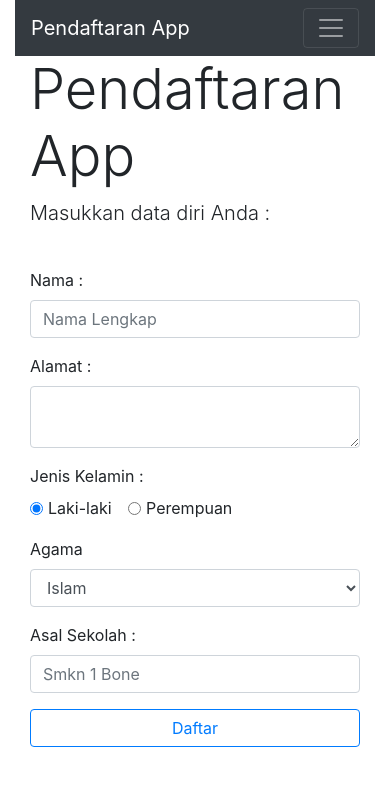
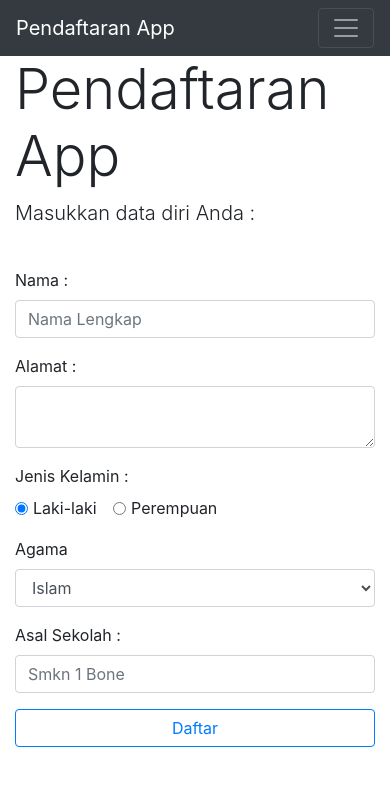
Before and after one commit to Khaeruddinasdar12/simple_crud, a PHP site: page / in a window 390 px wide. Shown: the top 786 px of the page. Run offline with PHP 8.4, Linux system fonts and the light colour scheme; some libraries are stand-ins or nearby versions.

Commit message:
responsive fix

```diff
--- a/index.php
+++ b/index.php
@@ -40,6 +40,7 @@
 <!DOCTYPE html>
 <html>
 <head>
+	<meta name="viewport" content="width=device-width, initial-scale=1.0" />
 	<title>Pendaftaran App - Daftar</title>
 
 	<link rel="stylesheet" type="text/css" href="bootstrap/css/bootstrap.min.css">
@@ -48,7 +49,6 @@
 	<script src="https://maxcdn.bootstrapcdn.com/bootstrap/4.0.0/js/bootstrap.min.js" integrity="sha384-JZR6Spejh4U02d8jOt6vLEHfe/JQGiRRSQQxSfFWpi1MquVdAyjUar5+76PVCmYl" crossorigin="anonymous"></script>
 </head>
 <body>
-<div class="container">
 	<nav class="navbar navbar-expand-lg navbar-dark bg-dark">
 		<a class="navbar-brand" href="#">Pendaftaran App</a>
 		<button class="navbar-toggler" type="button" data-toggle="collapse" data-target="#navbarSupportedContent" aria-controls="navbarSupportedContent" aria-expanded="false" aria-label="Toggle navigation">
@@ -72,8 +72,9 @@
 			</ul>
 		</div>
 	</nav>
-
-<div class="container col-md-8">
+	<div class="container">
+		<div class="row justify-content-md-center">
+			<div class="col-md-8">
 				<h1 class="display-4">Pendaftaran App</h1>
 				<p class="lead">Masukkan data diri Anda :</p>
 				<br>
@@ -141,9 +142,9 @@
 						<input type="submit" name="submit" class="form-control btn btn-outline-primary" value="Daftar">
 					</div>
 				</form>
+
 			</div>
-
-
+		</div>
 	</div>
 
 </body>
--- a/koneksi.php
+++ b/koneksi.php
@@ -2,7 +2,7 @@
 $host     = 'localhost';
 $user     = 'root';
 $password = '';
-$db       = 'nama_db'; //nama database anda
+$db       = 'database'; //nama database anda
 $koneksi = mysqli_connect($host, $user, $password, $db);
 
 if (!$koneksi) {
```
Also changed, not shown: edit.php (indentation only). Lines whose indentation alone changed are shown as unchanged.
